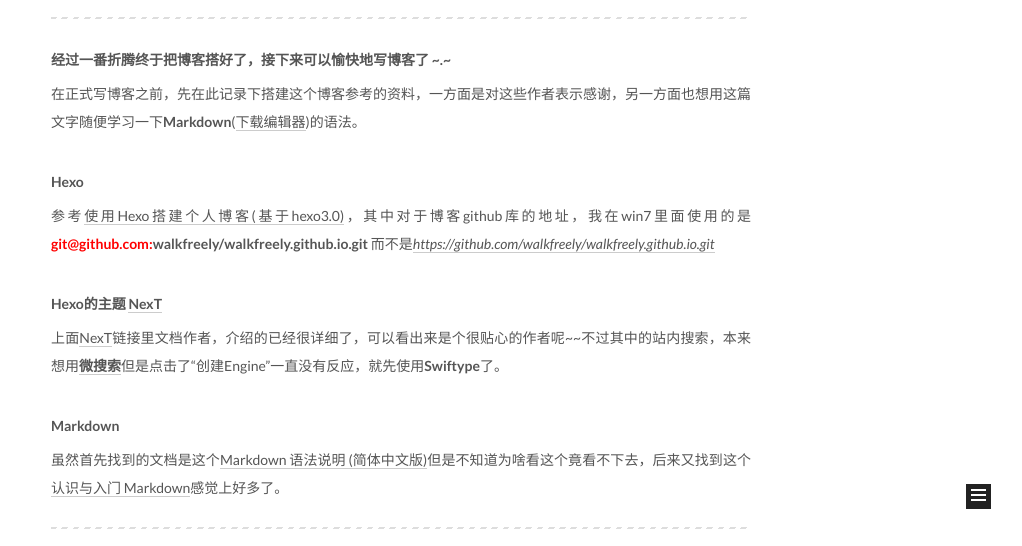
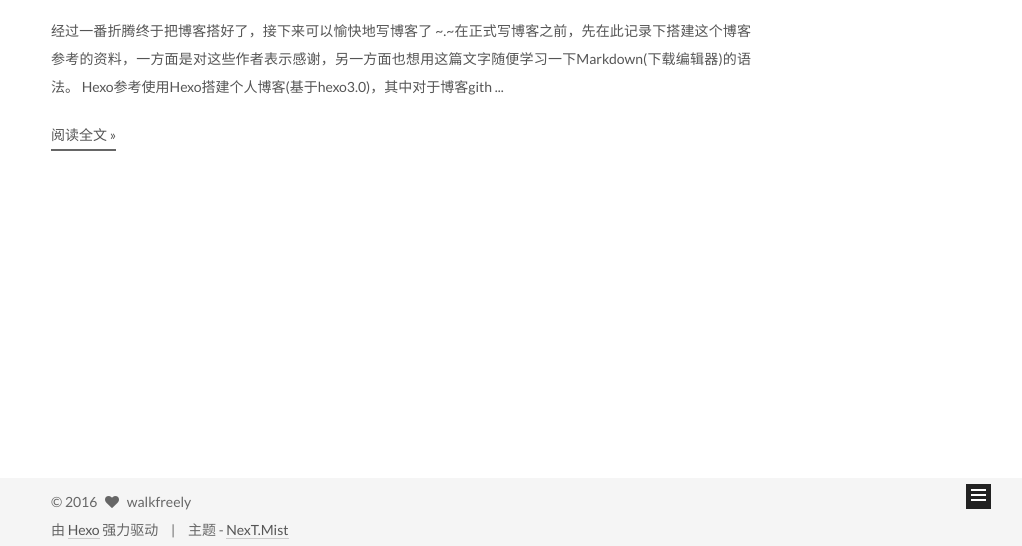
Before and after one commit to walkfreely/walkfreely.github.io, a plain HTML site: page index.html in a window 1280 px wide. Shown: the part 246-792 px from the top of the page, without its empty margins (239-1261 px from the left). Drawn offline with Linux system fonts and the light colour scheme; a script that the page names is missing.

Commit message:
Site updated: 2016-04-04 17:42:29

```diff
--- a/atom.xml
+++ b/atom.xml
@@ -5,7 +5,7 @@
   <link href="/atom.xml" rel="self"/>
 
   <link href="http://yoursite.com/"/>
-  <updated>2016-04-04T09:18:09.069Z</updated>
+  <updated>2016-04-04T09:42:08.429Z</updated>
   <id>http://yoursite.com/</id>
 
   <author>
@@ -20,7 +20,7 @@
     <link href="http://yoursite.com/2016/04/03/hello-world/"/>
     <id>http://yoursite.com/2016/04/03/hello-world/</id>
     <published>2016-04-03T07:19:11.552Z</published>
-    <updated>2016-04-04T09:18:09.069Z</updated>
+    <updated>2016-04-04T09:42:08.429Z</updated>
 
     <content type="html">&lt;hr&gt;
 &lt;h6 id=&quot;经过一番折腾终于把博客搭好了，接下来可以愉快地写博客了&quot;&gt;&lt;a href=&quot;#经过一番折腾终于把博客搭好了，接下来可以愉快地写博客了&quot; class=&quot;headerlink&quot; title=&quot;经过一番折腾终于把博客搭好了，接下来可以愉快地写博客了 ~.~&quot;&gt;&lt;/a&gt;经过一番折腾终于把博客搭好了，接下来可以愉快地写博客了 ~.~&lt;/h6&gt;&lt;p&gt;在正式写博客之前，先在此记录下搭建这个博客参考的资料，一方面是对这些作者表示感谢，另一方面也想用这篇文字随便学习一下&lt;strong&gt;Markdown&lt;/strong&gt;(&lt;a href=&quot;http://pan.baidu.com/s/1o8owvEi&quot; target=&quot;_blank&quot; rel=&quot;external&quot;&gt;下载编辑器&lt;/a&gt;)的语法。&lt;/p&gt;
--- a/css/main.css
+++ b/css/main.css
@@ -1517,7 +1517,7 @@
   width: 4px;
   height: 4px;
   border-radius: 50%;
-  background: #ff7de7;
+  background: #71c2ff;
 }
 .links-of-blogroll {
   font-size: 13px;
--- a/index.html
+++ b/index.html
@@ -298,15 +298,16 @@
 
 
 
-            <hr>
-<h6 id="经过一番折腾终于把博客搭好了，接下来可以愉快地写博客了"><a href="#经过一番折腾终于把博客搭好了，接下来可以愉快地写博客了" class="headerlink" title="经过一番折腾终于把博客搭好了，接下来可以愉快地写博客了 ~.~"></a>经过一番折腾终于把博客搭好了，接下来可以愉快地写博客了 ~.~</h6><p>在正式写博客之前，先在此记录下搭建这个博客参考的资料，一方面是对这些作者表示感谢，另一方面也想用这篇文字随便学习一下<strong>Markdown</strong>(<a href="http://pan.baidu.com/s/1o8owvEi" target="_blank" rel="external">下载编辑器</a>)的语法。</p>
-<h6 id="Hexo"><a href="#Hexo" class="headerlink" title="Hexo"></a>Hexo</h6><p>参考<a href="http://opiece.me/2015/04/09/hexo-guide/" target="_blank" rel="external">使用Hexo搭建个人博客(基于hexo3.0)</a>，其中对于博客github库的地址，我在win7里面使用的是<strong><font color="red">git@github.com:</font>walkfreely/walkfreely.github.io.git</strong> 而不是<em><a href="https://github.com/walkfreely/walkfreely.github.io.git" target="_blank" rel="external">https://github.com/walkfreely/walkfreely.github.io.git</a></em></p>
-<h6 id="Hexo的主题-NexT"><a href="#Hexo的主题-NexT" class="headerlink" title="Hexo的主题 NexT"></a>Hexo的主题 <a href="http://theme-next.iissnan.com/" target="_blank" rel="external">NexT</a></h6><p>上面<a href="http://theme-next.iissnan.com/getting-started.html" target="_blank" rel="external">NexT</a>链接里文档作者，介绍的已经很详细了，可以看出来是个很贴心的作者呢~~不过其中的站内搜索，本来想用<strong><a href="http://tinysou.com/" target="_blank" rel="external">微搜索</a></strong>但是点击了“创建Engine”一直没有反应，就先使用<strong>Swiftype</strong>了。</p>
-<h6 id="Markdown"><a href="#Markdown" class="headerlink" title="Markdown"></a>Markdown</h6><p>虽然首先找到的文档是这个<a href="http://wowubuntu.com/markdown/#p" target="_blank" rel="external">Markdown 语法说明 (简体中文版)</a>但是不知道为啥看这个竟看不下去，后来又找到这个<a href="http://sspai.com/25137" target="_blank" rel="external">认识与入门 Markdown</a>感觉上好多了。</p>
-<hr>
-<p>话说在遇到<strong>Hexo</strong>之前也尝试过使用其他方式来往github上部署博客，但Hexo是最方便和快速运作起来的。</p>
 
+经过一番折腾终于把博客搭好了，接下来可以愉快地写博客了 ~.~在正式写博客之前，先在此记录下搭建这个博客参考的资料，一方面是对这些作者表示感谢，另一方面也想用这篇文字随便学习一下Markdown(下载编辑器)的语法。
+Hexo参考使用Hexo搭建个人博客(基于hexo3.0)，其中对于博客gith
+          ...
 
+          <div class="post-more-link text-center">
+            <a class="btn" href="/2016/04/03/hello-world/#more" rel="contents">
+              阅读全文 &raquo;
+            </a>
+          </div>
 
 
     </div>
```
Also changed, not shown: 2016/04/03/hello-world/index.html (+1 -1 lines).
